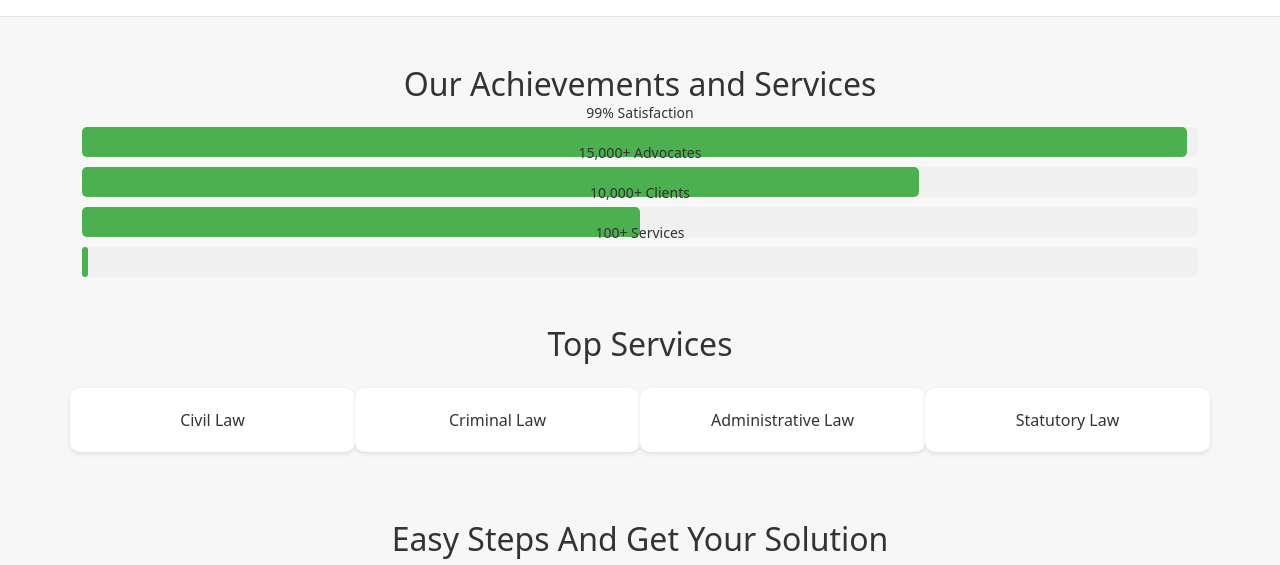
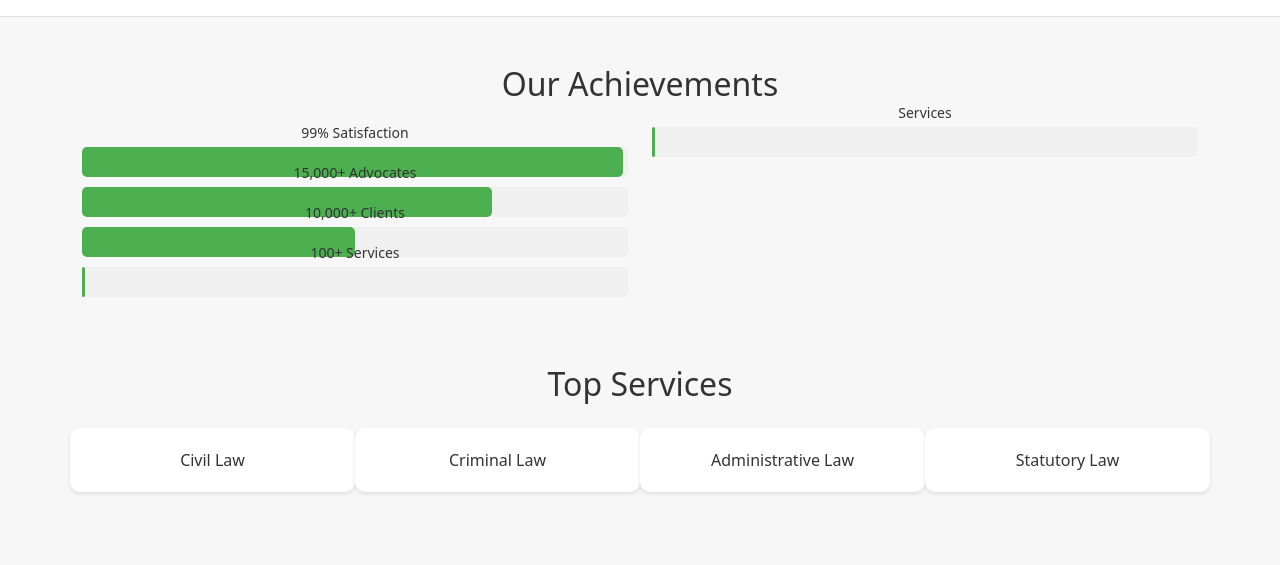
Before and after one commit to Hlaustink/IYF, a plain HTML site: page index.html in a window 1280 px wide. Shown: the part 172-737 px from the top of the page. Drawn offline with nearby package versions, Linux system fonts and the light colour scheme; files whose address does not match are found by name.

Commit message:
Update index.html

```diff
--- a/index.html
+++ b/index.html
@@ -240,8 +240,11 @@
         <button class="close-btn" onclick="closeLoginModal()">Close</button>
     </div>
 </div>
-<div class="container bars my-5">
-    <h2 class="text-center mb-4">Our Achievements and Services</h2>
+<!-- Achievements Section -->
+<div class="container achievements my-5">
+    <h2 class="text-center mb-4">Our Achievements</h2>
+    <div class="row">
+        <div class="col-md-6">
             <div class="bar-container">
                 <!-- Satisfaction Bar -->
                 <div class="bar">
@@ -272,8 +275,18 @@
                 </div>
             </div>
         </div>
-
-
+        <div class="col-md-6">
+            <div class="service-bar-container">
+                <!-- Services -->
+                <div class="bar">
+                    <div class="bar-progress" data-target="100">
+                        <div class="bar-label">Services</div>
+                    </div>
+                </div>
+            </div>
+        </div>
+    </div>
+</div>
 <div class="container services my-5">
     <h2 class="text-center mb-4">Top Services</h2>
     <div class="row">
```
Lines whose indentation alone changed are shown as unchanged.
